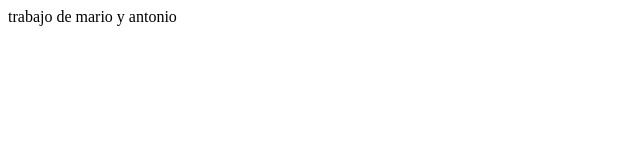
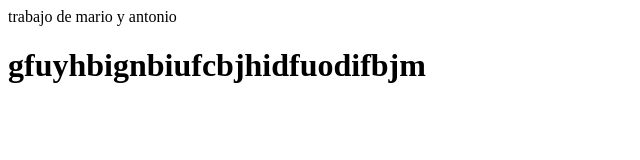
Before and after one commit to MarioTurrientes/Practica_En_Grupo.github.io, a plain HTML site: page index.html in a window 1280 px wide. Shown: the whole page, without its empty margins (0-640 px from the left). Drawn offline with Linux system fonts and the light colour scheme.

Commit message:
modificacion html

```diff
--- a/index.html
+++ b/index.html
@@ -8,6 +8,7 @@
 
 		<header>
 			<p>trabajo de mario y antonio</p>
+			<h1>gfuyhbignbiufcbjhidfuodifbjm</h1>
 		</header>
 
 		<main>
```
Also changed, not shown: a.txt (added).
